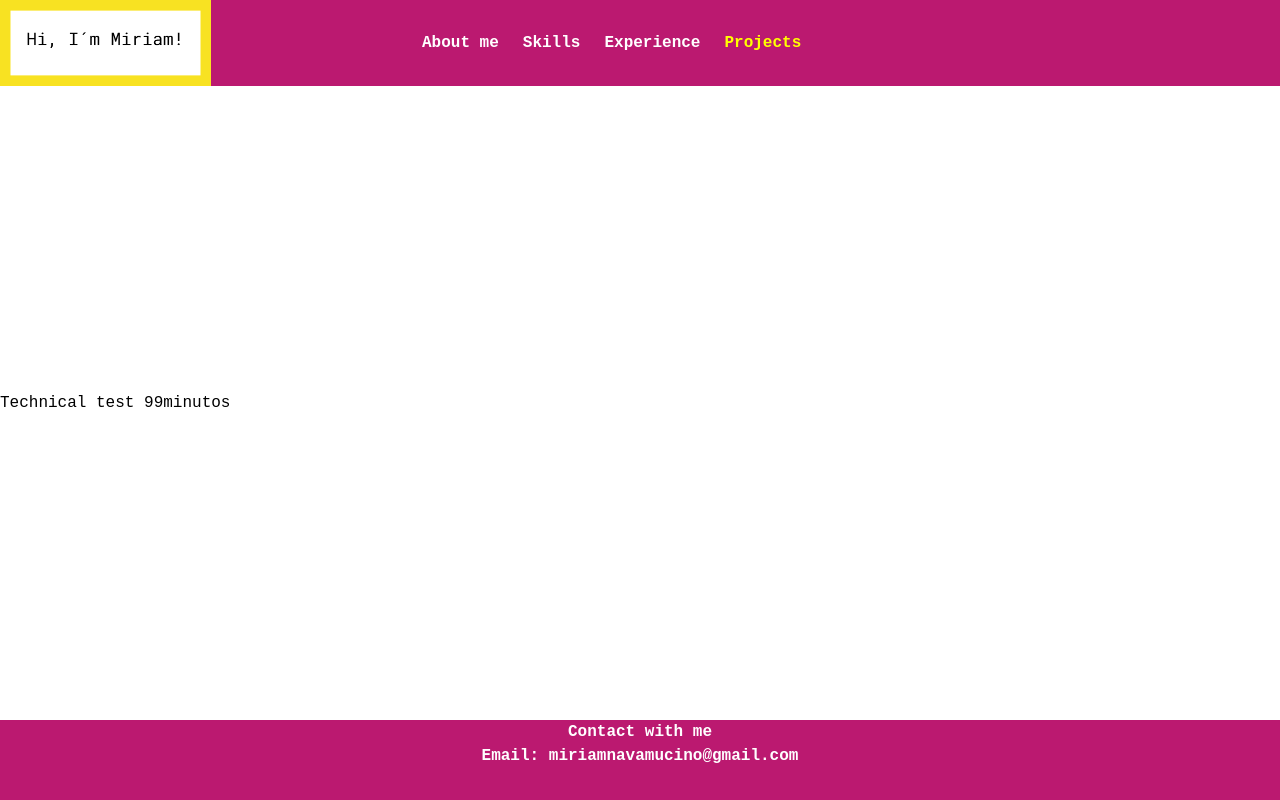
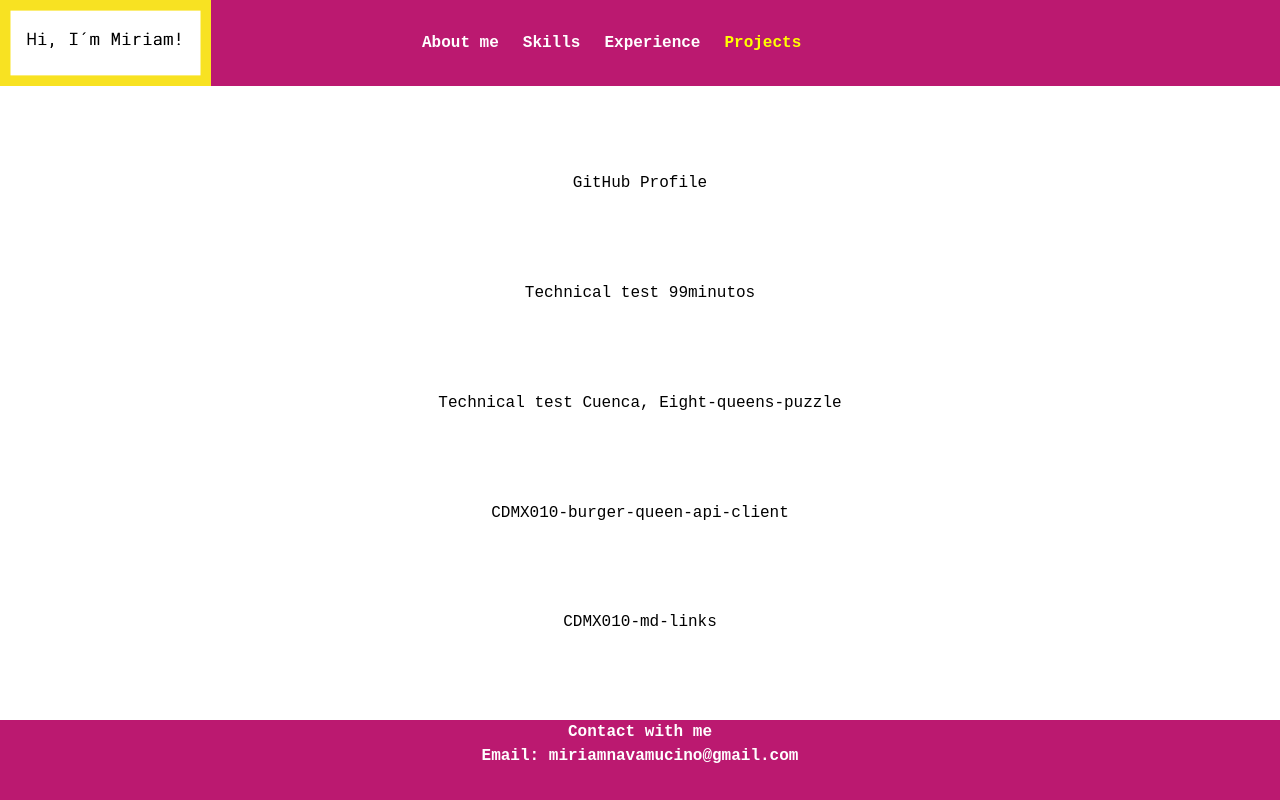
Before and after one commit to MiriamNM/portafolio-miriam-nava, a React (Create React App) app: page /#/experience in a window 1280 px wide. Both pictures are taken after a click on the button "Projects". Built offline with nearby package versions, Linux system fonts and the light colour scheme; a web font is replaced by a local one.

Commit message:
Added repositories buttons

```diff
--- a/src/components/Projects.js
+++ b/src/components/Projects.js
@@ -3,7 +3,11 @@ import React from "react";
 const Projects = () => {
     return (
         <>
-            <a href="">Technical test 99minutos</a>
+            <button><a href="https://github.com/MiriamNM">GitHub Profile</a></button>
+            <button><a href="https://github.com/MiriamNM/99minutos-frontend-interview-test-2/tree/JR-miriamnava/space-land">Technical test 99minutos</a></button>
+            <button><a href="https://github.com/MiriamNM/Eight-queens-puzzle">Technical test Cuenca, Eight-queens-puzzle</a></button>
+            <button><a href="https://github.com/Jael91/CDMX010-burger-queen-api-client">CDMX010-burger-queen-api-client</a></button>
+            <button><a href="https://github.com/MiriamNM/CDMX010-md-links">CDMX010-md-links</a></button>
 
         </>
     )
```
